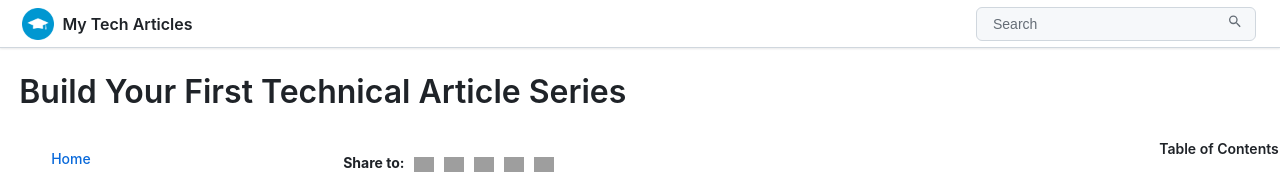
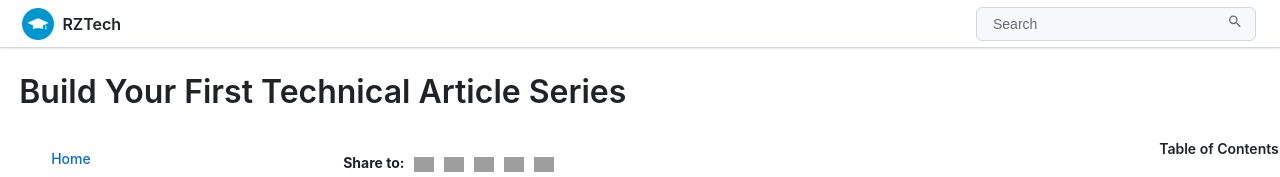
Before and after one commit to msmriyaz/tech-articles, a Jekyll site: the page built from index.md, in a window 1280 px wide. Shown: the top 177 px of the page. Built offline with Jekyll 4.4.1, drawn with Linux system fonts in a browser that asks for light colours; some web fonts are replaced; grey boxes are pictures that could not be loaded.

Commit message:
title fix

```diff
--- a/_config.yml
+++ b/_config.yml
@@ -1,4 +1,4 @@
-title: My Tech Articles
+title: RZTech
 description: A collection of my technical writings.
 baseurl: "/tech-articles" # or "" if it is in the root of your username.github.io
 url: "https://msmriyaz.github.io/tech-articles" # or your root url
```
Also changed, not shown: 10 other files.
